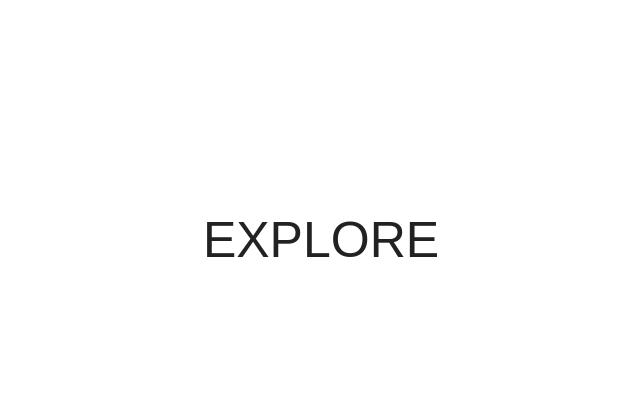
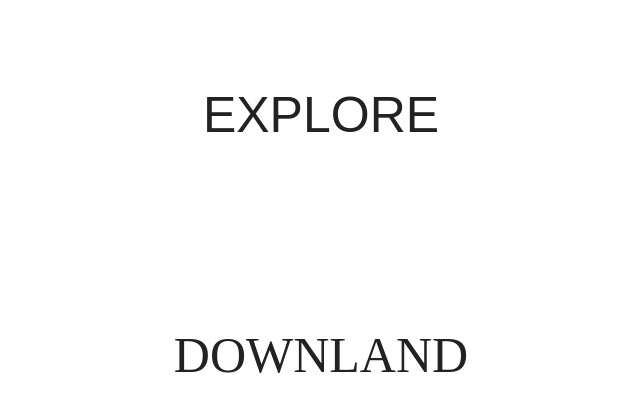
Before and after one commit to Alik-ai/Animation-lien, a plain HTML site: page index.html in a window 1280 px wide. Shown: the whole page, without its empty margins (319-959 px from the left). Drawn offline with Linux system fonts and the light colour scheme.

Commit message:
2eme effet

```diff
--- a/index.html
+++ b/index.html
@@ -12,6 +12,14 @@
         EXPLORE
     </a>
 
+    <a href="#" class="slide-link">
+        <span>DOWNLAND</span>
+        <span>DOWNLAND</span>
+    </a>
+
+
+
+
 
 
     <script src="./app.js"></script>
--- a/style.css
+++ b/style.css
@@ -42,3 +42,30 @@ body{
     transform-origin: 0 0;
     transform: scaleX(1);
 }
+
+/* Second */
+
+.slide-link{
+    font-family: initial;
+    overflow: hidden;
+    position: relative;
+    font-size: 50px;
+    color: #222;
+}
+
+.slide-link span{
+    padding: 10px;
+    display: inline-block;
+    transition: transform 0.3s ease-out;
+}
+
+.slide-link span:nth-child(2){
+    position: absolute;
+    width: 100%;
+    text-align: center;
+    left: 100%;
+}
+
+.slide-link:hover span{
+    transform: translateX(-100%);
+}
```
